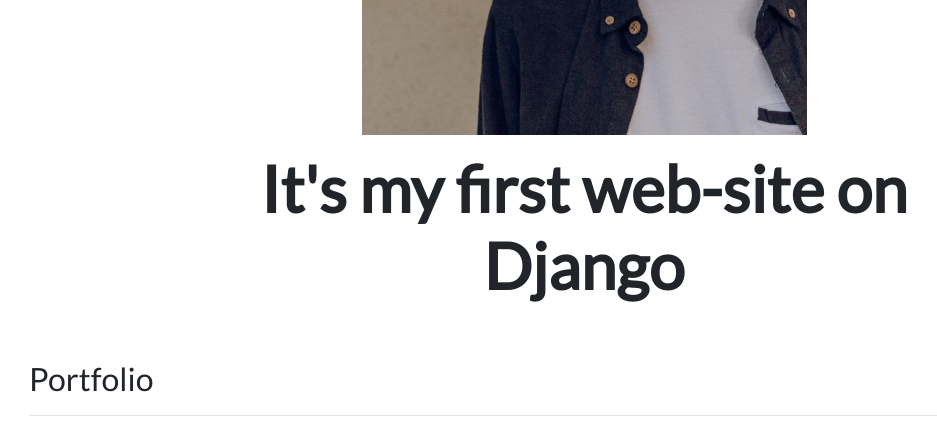
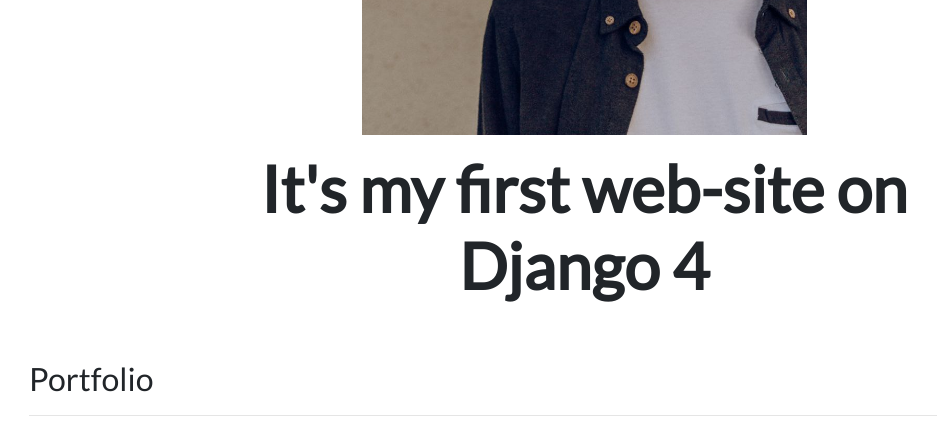
Before and after one commit to MaksimBagdevich/django3-pesonal-portfolio, a Django app: template portfolio/templates/portfolio/home.html in a window 1280 px wide. Shown: the part 605-1037 px from the top of the page, without its empty margins (56-993 px from the left). Run offline with Django 4.2, Linux system fonts and the light colour scheme; the template is opened without the code that fills it, so the values that code supplies are empty; some libraries are stand-ins or nearby versions.

Commit message:
local setting commit

```diff
--- a/portfolio/templates/portfolio/home.html
+++ b/portfolio/templates/portfolio/home.html
@@ -9,7 +9,7 @@
 
 <div class="row justify-content-center mb-3">
   <div class="col-md-9 text-center">
-    <h1 id="hometext" class="font-weight-bold">It's my first web-site on Django</h1>
+    <h1 id="hometext" class="font-weight-bold">It's my first web-site on Django 4</h1>
   </div>
 </div>
 
```
